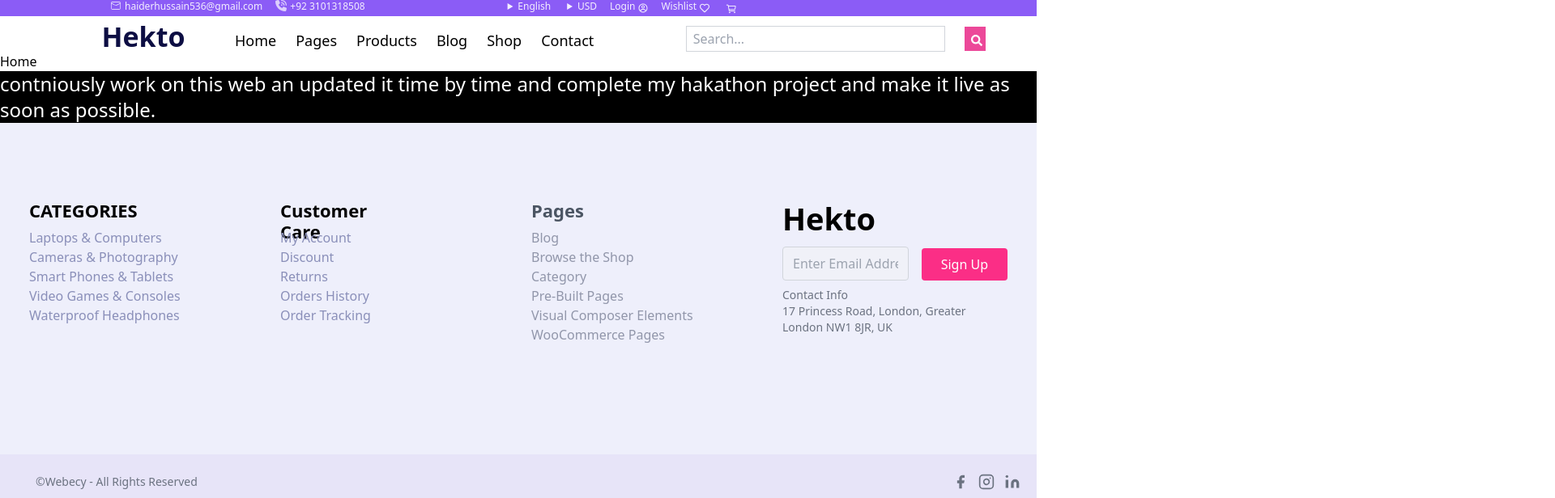
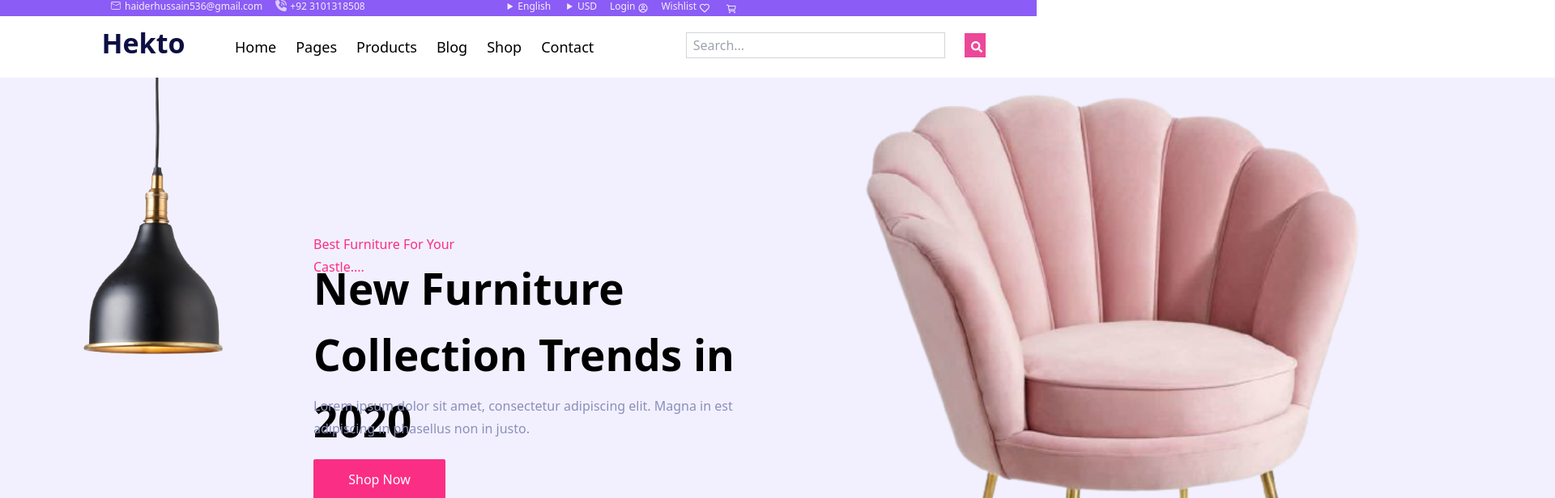
Before and after one commit to 786haider/hekto_ecommerce_web-nextjs, a Next.js app: page / in a window 1280 px wide. Shown: the top 616 px of the page at 81% size, 1920 px wide, since content can reach past the window. Built offline with nearby package versions, Linux system fonts and the light colour scheme.

Commit message:
hero section

```diff
--- a/src/app/components/navbar.tsx
+++ b/src/app/components/navbar.tsx
@@ -17,7 +17,7 @@ export default function Navbar() {
     setIsDropdownOpen(!isDropdownOpen);
   };
   return (
-    <div className="">
+    <div className=" h-24">
       <div className=" flex bg-violet-500 " style={{ height: "20px" }}>
         <h1 className="flex text-white sm:text-sm md:text-sm lg:text-sm xl:text-sm ml-24  ">
           <CiMail className="text-white ml-6 sm:ml-6 md:ml-60 font-bold lg:ml-8 xl:ml-10 2xl:ml-10 hidden md:block " />
@@ -66,7 +66,7 @@ export default function Navbar() {
           </Link>
         </h1>
       </div>
-      <div>
+      <div className="mt-2">
         <div className="flex">
          <h1 style={{color:'rgba(13, 14, 67, 1)',width:'98px', height:'34px', top:'3px',font:'josefin sans' ,fontWeight:'700',fontSize:'34px',lineHeight:'34px'}}
          className="flex justify-center items-center mt-2 ml-2 md:ml-32 ">
--- a/src/app/page.tsx
+++ b/src/app/page.tsx
@@ -1,8 +1,10 @@
+import HeroPage from "./pages/hero/page";
 
 
 export default function Home() {
   return (
    <div>
+   <HeroPage/>
     <h1>Home</h1>
     <p className="bg-black text-white text-2xl">contniously work on this web an updated it time by time and complete my hakathon project and make it live as soon as possible.</p>
    </div>
--- /dev/null
+++ b/src/app/pages/hero/page.tsx
@@ -0,0 +1,45 @@
+import React from 'react'
+import bulbImag from '../../../../public/bulb.png'
+import sofaImage from '../../../../public/herosofa.png'
+import Image from "next/image"
+
+const HeroPage = () => {
+  return (
+    <div style={{backgroundColor:'rgba(242, 240, 255, 1)',width:'1920px',height:'764px',top:'122px'}} className='flex'>
+     <div>
+     <Image src={bulbImag} alt="Bulb" width={387} height={387} style={{top:'122px' , left:'70px'}}/>
+     </div>
+      <div style={{width:'644px',height:'248px',top:'325px',left:'375px'}}  className='mt-48'>
+
+      <p style={{color:'rgba(251, 46, 134, 1)',fontWeight:'700px',fontSize:'16px',lineHeight:'28px',width:'230px',height:'28px',top:'325px',left:'378'}} className=''>
+
+      Best Furniture For Your Castle....
+      </p>
+      <h1 style={{width:'644px',height:'140px',top:'365px',left:'375px',font:'josefin sans',fontSize:'53px',lineHeight:'81.98px',color:'rgba(0, 0, 0, 1)',letterSpacing:'1.5%'}} className='font josefin sans font-bold '>
+      New Furniture Collection
+      Trends in 2020
+      </h1>
+      <p style={{color:'rgba(138, 143, 185, 1)',fontWeight:'700px',fontSize:'16px',lineHeight:'28px',width:'559px',height:'56px',top:'517px',left:'375'}} className='mt-8'>
+      Lorem ipsum dolor sit amet, consectetur adipiscing elit. Magna in est adipiscing
+      in phasellus non in justo.
+      </p>
+    <button className='mt-6 text-white text-center' style={{backgroundColor:'rgba(251, 46, 134, 1)',borderRadius:'2px',width:'163px',height:'50px',top:'600px',left:'375px'}}>
+      Shop Now
+    </button>
+      </div>
+
+       <div style={{color:'rgba(236, 210, 250, 0.35)',width:'706px',height:'689px',top:'161px',left:'1041px'}}>
+       <Image
+       src={sofaImage}
+       alt="Sofa"
+       width={706}
+       height={689}
+
+       />
+       </div>
+
+      </div>
+  )
+}
+
+export default HeroPage
```
Also changed, not shown: public/bulb.png (added), public/herosofa.png (added).
